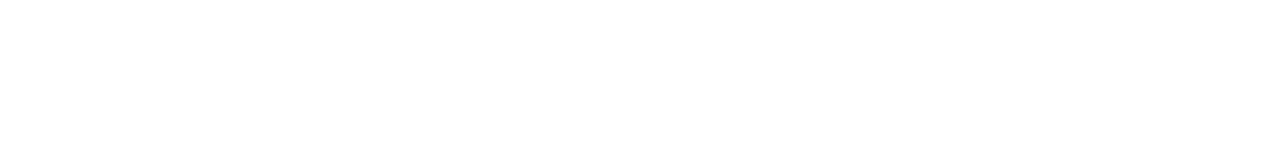
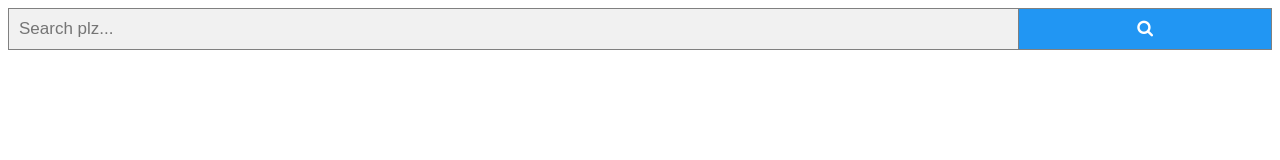
Before and after one commit to koeun23/kosta_244_middle_project, a plain HTML site: page searchResult.html in a window 1280 px wide. Drawn offline with Linux system fonts and the light colour scheme.

Commit message:
searchResult.html
This is a html page to show the search result.

검색결과를 보여주기 위한 html페이지입니다.

```diff
--- a/searchResult.html
+++ b/searchResult.html
@@ -1,8 +1,59 @@
 <!--메인페이지에서 검색시 검색결과 페이지-->
 <!DOCTYPE html>
+<!--By 강욱-->
 <html>
-    <head>
-        <meta charset="UTF-8">
-        <title>searchResult</title>
-    </head>
+<head>
+<meta charset="UTF-8">
+<title>searchResult</title>
+<meta name="viewport" content="width=device-width, initial-scale=1">
+<link rel="stylesheet" href="https://cdnjs.cloudflare.com/ajax/libs/font-awesome/4.7.0/css/font-awesome.min.css">
+<style>
+body {
+  font-family: Arial;
+}
+
+* {
+  box-sizing: border-box;
+}
+
+form.example input[type=text] {
+  padding: 10px;
+  font-size: 17px;
+  border: 1px solid grey;
+  float: left;
+  width: 80%;
+  background: #f1f1f1;
+}
+
+form.example button {
+  float: left;
+  width: 20%;
+  padding: 10px;
+  background: #2196F3;
+  color: white;
+  font-size: 17px;
+  border: 1px solid grey;
+  border-left: none;
+  cursor: pointer;
+}
+
+form.example button:hover {
+  background: #0b7dda;
+}
+
+form.example::after {
+  content: "";
+  clear: both;
+  display: table;
+}
+</style>
+</head>
+<body>
+
+
+<form class="example" action="/action_page.php">
+  <input type="text" placeholder="Search plz..." name="search">
+  <button type="submit"><i class="fa fa-search"></i></button>
+</form>
+</body>
 </html>
```
